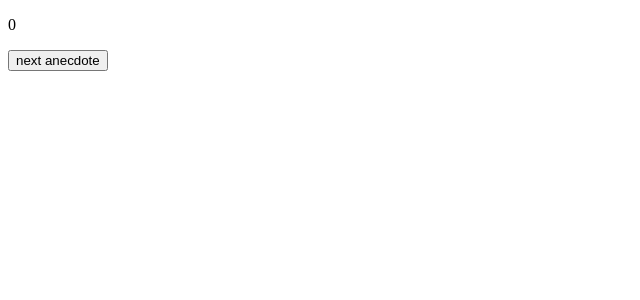
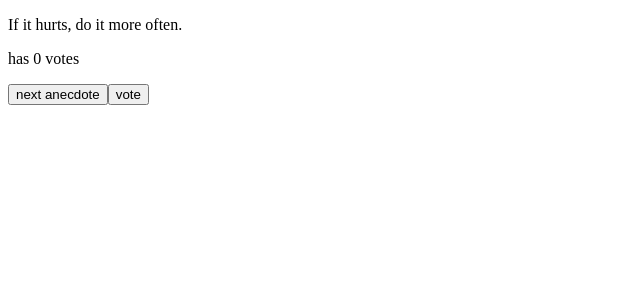
Before and after one commit to dildorababaerova/suttu, a React (Vite) app in the folder part1/: page / in a window 1280 px wide. Shown: the top 300 px of the page, without its empty margins (0-640 px from the left). Built offline with nearby package versions, Linux system fonts and the light colour scheme.

Commit message:
part1 exercise 1.12 done

```diff
--- a/part1/src/App.jsx
+++ b/part1/src/App.jsx
@@ -13,16 +13,27 @@ const App = () => {
   ]
    console.log(anecdotes.length)
 
-   const [selected, setSelected] = useState(0)
+  const [selected, setSelected] = useState(0)
+  const [votes, setVotes]=useState(Array(anecdotes.length).fill(0))
+  console.log(votes)
 
   const handleSelectedAnecdote = ()=> {
     const randomIndex = Math.floor(Math.random() * anecdotes.length);
-    setSelected(anecdotes[randomIndex])
+    setSelected(randomIndex)
   }
+
+  const handleVotes = () => {
+  const newVotes = [...votes]
+  newVotes[selected] += 1
+  setVotes(newVotes)
+}
+
   return (
     <div>
-        <p>{selected}</p>
+        <p>{anecdotes[selected]}</p>
+        <p>has {votes[selected]} votes</p>
       <button onClick={handleSelectedAnecdote}>next anecdote</button>
+      <button onClick={handleVotes}>vote</button>
     </div>
   )
 }
```
